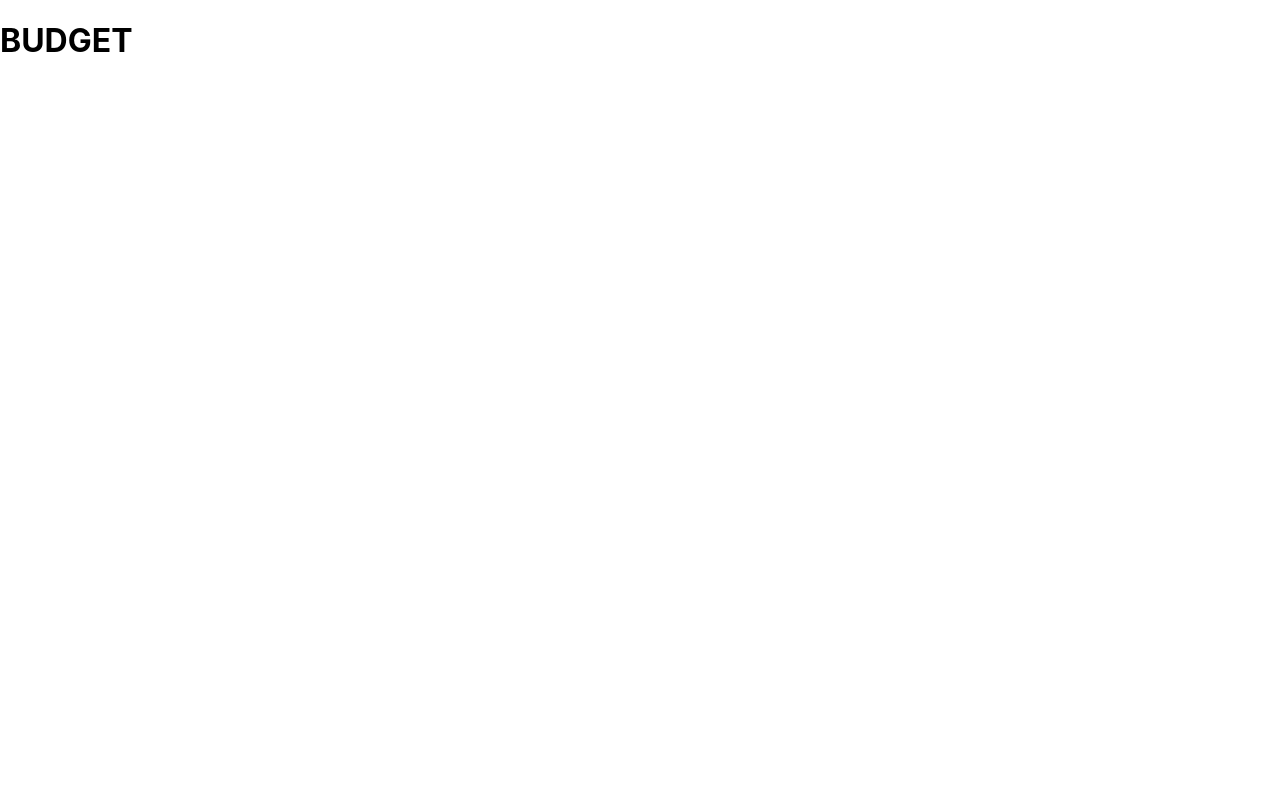
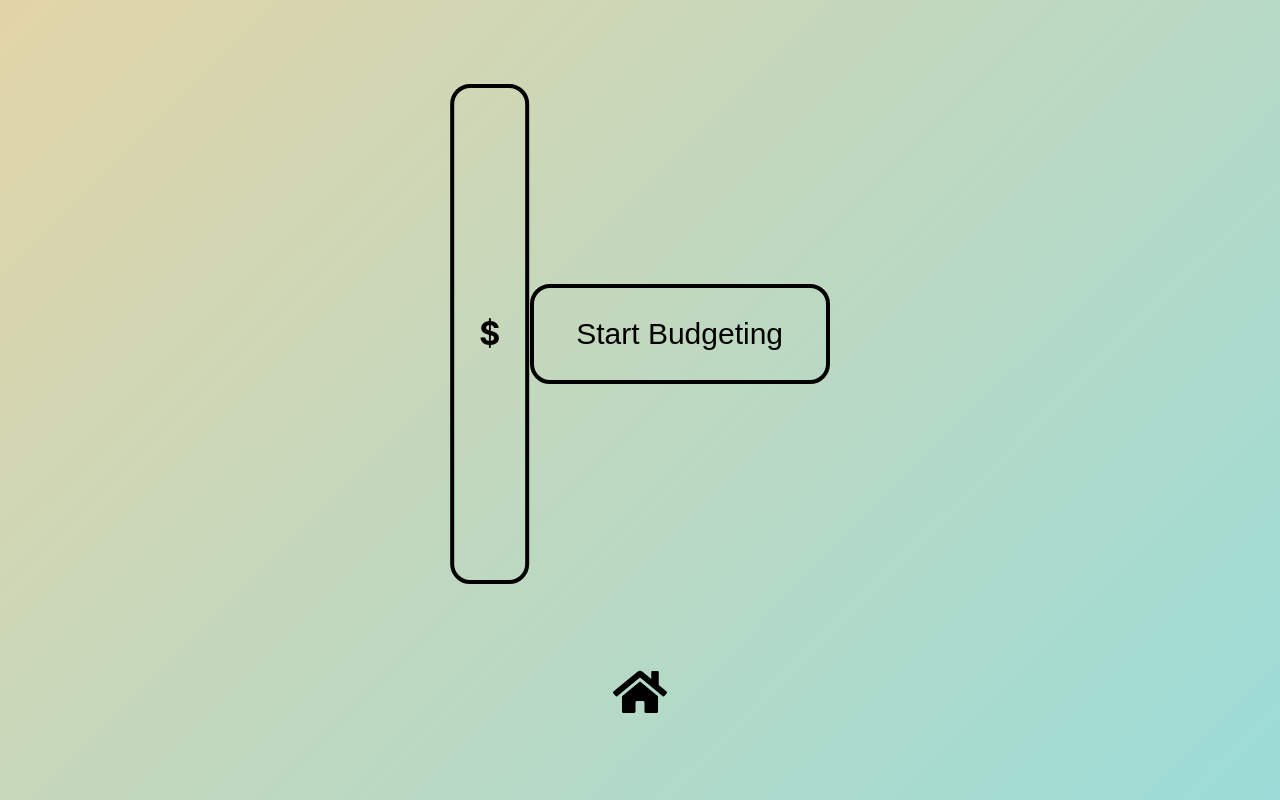
Before and after one commit to renzoregio/personal-concierge, a Next.js app: page /route/budget in a window 1280 px wide. Built offline with nearby package versions, Linux system fonts and the light colour scheme.

Commit message:
Add Budget Functionality

```diff
--- a/components/Budget/Budget.jsx
+++ b/components/Budget/Budget.jsx
@@ -1,9 +1,111 @@
+import { useRef, useState } from "react";
 import s from "./Budget.module.css"
+import { BackToMain } from "../Home";
+
+
+import { faCheckCircle, faDollarSign, faCar, faCartPlus, faPizzaSlice, faEllipsisH, faShoppingBag } from '@fortawesome/free-solid-svg-icons'
+import { FontAwesomeIcon } from '@fortawesome/react-fontawesome'
+import '@fortawesome/fontawesome-svg-core/styles.css';
+import { config } from '@fortawesome/fontawesome-svg-core';
+config.autoAddCss = false;
 
 const Budget = () => {
+    const [percentage, setPercentage] = useState(null);
+    const [total, setTotal] = useState(null);
+    const [fixedTotal, setFixedTotal] = useState(0)
+    const [startProgram, setStartProgram] = useState(false);
+    const [foodCount, setFoodCount] = useState(0)
+    const [carCount, setCarCount] = useState(0)
+    const [shoppingCount, setShoppingCount] = useState(0)
+    const [groceryCount, setGroceryCount] = useState(0)
+    const [miscCount, setMiscCount] = useState(0)
+
+    const totalRef = useRef(null);
+    const expenseRef = useRef(null);
+
+    const setBudgetFn = (e) => {
+        e.preventDefault()
+        setTotal(totalRef.current.value)
+        setPercentage(100);
+        setFixedTotal(totalRef.current.value)
+    }
+
+
+    const addExpense = (e) => {
+        e.preventDefault()
+        const expense = parseInt(expenseRef.current.value)
+        const calculatedPercentage = (expense / fixedTotal) * 100;
+        setPercentage(percentage - calculatedPercentage)
+        setTotal(total - expense)
+        expenseRef.current.value = "";
+    }
+
+    const categories = [
+        { name: "food", badgeCount: foodCount, icon: faPizzaSlice},
+        { name: "grocery", badgeCount: groceryCount, icon: faCartPlus},
+        { name: "car", badgeCount: carCount, icon: faCar},
+        { name: "shopping", badgeCount: shoppingCount, icon: faShoppingBag},
+        { name: "misc", badgeCount: miscCount, icon: faEllipsisH},
+    ]
+
+    const incrementCount = (iconName) => {
+        if(iconName === "food"){
+            setFoodCount((prev) => prev += 1)
+        } else if (iconName === "grocery"){
+            setGroceryCount((prev) => prev += 1)
+        } else if (iconName === "car") {
+            setCarCount((prev) => prev += 1)
+        } else if (iconName === "shopping"){
+            setShoppingCount((prev) => prev += 1)
+        } else {
+            setMiscCount((prev) => prev += 1)
+        }
+    }
+
     return(
         <div className={s.container}>
-            <h1>BUDGET</h1>
+            <div>
+                <div className={s.budgetMeterContainer}>
+                    <div className={!percentage ? s.defaultBudgetMeter : s.budgetMeter} style={{ height: `${percentage}%` }}>
+                        <h1 className={s.totalMeter}>${total}</h1>
+                    </div>
+                </div>
+
+                <div>
+                    { !startProgram && <button onClick={() => {setStartProgram(true)}}  className={s.startBtn}>Start Budgeting</button>}
+                    { startProgram && !total &&
+                    <>
+                        <h1 className={s.title}>What's your budget?</h1>
+                        <form className={s.form}>
+                            <input className={s.textBox} type="text" ref={totalRef} />
+                            <button onClick={(e) => setBudgetFn(e)} className={s.submitBtn}>
+                                <FontAwesomeIcon className={s.icon} icon={faCheckCircle} size="2x" />
+                            </button>
+                        </form>
+                    </>}
+                    { total &&
+                    <div className={s.expenseContainer}>
+                        <h1 className={s.title}>What's your expense?</h1>
+                        <div className={s.categories}>
+                            {categories.map((category, i) => (
+                                <div className={s.categoryContainer} key={i} onClick={() => incrementCount(category.name)}>
+                                    <FontAwesomeIcon className={s.icon} size="2x" icon={category.icon}/>
+                                    <span className={s.badge}>{category.badgeCount}</span>
+                                </div>
+                            ))}
+                        </div>
+                        <form className={s.form}>
+                            <button className={s.submitBtn} onClick={(e) => addExpense(e)}>
+                                <FontAwesomeIcon className={s.icon} size="2x" icon={faDollarSign} />
+                            </button>
+                            <input className={s.textBox} ref={expenseRef} type="text"/>
+                        </form>
+                        <div className={s.resetBtn}>reset budget</div>
+                    </div>
+                    }
+                </div>
+            </div>
+            <BackToMain />
         </div>
     )
 }
--- a/components/Budget/Budget.module.css
+++ b/components/Budget/Budget.module.css
@@ -0,0 +1,165 @@
+.container {
+  min-height: 100vh;
+  padding: 0 0.5rem;
+  display: flex;
+  flex-direction: column;
+  font-family: -apple-system, BlinkMacSystemFont, "Segoe UI", Roboto, Helvetica,
+    Arial, sans-serif, "Apple Color Emoji", "Segoe UI Emoji", "Segoe UI Symbol";
+  justify-content: space-evenly;
+  align-items: center;
+  height: 100vh;
+  background: linear-gradient(-45deg, #70e1f5, #ffd194);
+  background-size: 200% 200%;
+  animation: gradientBackground 10s ease-in-out infinite;
+}
+
+@keyframes gradientBackground {
+  0% {
+    background-position: 0% 50%;
+  }
+  50% {
+    background-position: 100% 50%;
+  }
+  100% {
+    background-position: 0% 50%;
+  }
+}
+
+.container > div {
+  display: flex;
+  justify-content: space-around;
+  align-items: center;
+  width: 30%;
+}
+
+.title {
+  letter-spacing: 10px;
+  text-transform: uppercase;
+}
+
+.budgetMeterContainer {
+  height: 500px;
+  width: 200px;
+  transform: rotate(180deg);
+  border-radius: 20px;
+}
+
+.budgetMeter {
+  border-radius: 20px;
+  width: 100%;
+  display: flex;
+  justify-content: center;
+  align-items: center;
+  height: 100%;
+  border: 4px solid black;
+  background-image: linear-gradient(
+    to right top,
+    #051937,
+    #004d7a,
+    #008793,
+    #00bf72,
+    #a8eb12
+  );
+  background-size: 200% 200%;
+
+  animation: gradientBackground 5s linear infinite;
+}
+
+.defaultBudgetMeter {
+  background-color: transparent;
+  border-radius: 20px;
+  width: 100%;
+  display: flex;
+  justify-content: center;
+  align-items: center;
+  height: 100%;
+  border: 4px solid black;
+}
+
+.totalMeter {
+  transform: rotate(180deg);
+}
+
+.startBtn {
+  height: 100px;
+  width: 300px;
+  font-size: 30px;
+  border-radius: 20px;
+  background-color: transparent;
+  border: 4px solid black;
+  cursor: pointer;
+}
+
+.form {
+  width: 100%;
+  height: 10%;
+  display: flex;
+  justify-content: space-evenly;
+  align-items: center;
+}
+
+.textBox {
+  width: 50%;
+  padding: 10px;
+  border-radius: 20px;
+  outline: none;
+  text-align: center;
+  box-shadow: 0px 2px 5px black;
+}
+
+.submitBtn {
+  background: none;
+  color: inherit;
+  border: none;
+  padding: 0;
+  font: inherit;
+  cursor: pointer;
+  outline: inherit;
+  margin: 0px 20px;
+  color: white;
+}
+
+.icon {
+  transition: color 0.3s ease-in-out;
+}
+
+.icon:hover {
+  color: green;
+}
+
+.categories {
+  display: flex;
+  width: 100%;
+  justify-content: space-evenly;
+  margin: 55px 0px;
+}
+
+.categoryContainer {
+  color: white;
+  cursor: pointer;
+}
+
+.badge {
+  position: relative;
+  left: 5px;
+}
+
+.expenseContainer {
+  display: flex;
+  flex-direction: column;
+  align-items: center;
+  justify-content: center;
+}
+
+.resetBtn {
+  padding: 20px;
+  margin-top: 50px;
+  text-transform: uppercase;
+  font-weight: bold;
+  transition: color 0.3s ease-in-out;
+  cursor: pointer;
+}
+
+.resetBtn:hover {
+  color: red;
+}
--- /dev/null
+++ b/components/Home/ReturnHome.jsx
@@ -0,0 +1,16 @@
+import Link from "next/link"
+import { faHome } from '@fortawesome/free-solid-svg-icons'
+import { FontAwesomeIcon } from '@fortawesome/react-fontawesome'
+import '@fortawesome/fontawesome-svg-core/styles.css';
+import { config } from '@fortawesome/fontawesome-svg-core';
+config.autoAddCss = false;
+
+const ReturnHome = () => {
+    return(
+        <Link href="/">
+                <FontAwesomeIcon icon={faHome} size="3x"/>
+        </Link>
+    )
+}
+
+export default ReturnHome;
--- a/components/Home/index.js
+++ b/components/Home/index.js
@@ -1 +1,2 @@
 export { default as Home } from "./Home"
+export {default as BackToMain} from "./ReturnHome"
--- a/components/ToDo/ToDos.jsx
+++ b/components/ToDo/ToDos.jsx
@@ -1,5 +1,6 @@
 import s from "./ToDos.module.css"
 import {useState, useRef} from "react"
+import { BackToMain } from "../Home"
 
 
 import { faCheck, faCheckCircle, faTrash, faHistory } from '@fortawesome/free-solid-svg-icons'
@@ -56,6 +57,7 @@ export default function ToDos(){
 
     return (
         <div className={s.container}>
+            <div className={s.toDosContainer}>
                 <div>
                     <h1 className={s.title}>add a to do</h1>
                     <form className={s.toDoForm}>
@@ -90,5 +92,7 @@ export default function ToDos(){
                 )}
                 </div>
             </div>
+            <BackToMain />
+        </div>
     )
 }
--- a/components/ToDo/ToDos.module.css
+++ b/components/ToDo/ToDos.module.css
@@ -2,6 +2,7 @@
   min-height: 100vh;
   padding: 0 0.5rem;
   display: flex;
+  flex-direction: column;
   font-family: -apple-system, BlinkMacSystemFont, "Segoe UI", Roboto, Helvetica,
     Arial, sans-serif, "Apple Color Emoji", "Segoe UI Emoji", "Segoe UI Symbol";
   justify-content: space-evenly;
@@ -10,6 +11,13 @@
   background: linear-gradient(-45deg, #70e1f5, #ffd194);
   background-size: 200% 200%;
   animation: gradientBackground 10s ease-in-out infinite;
+}
+
+.toDosContainer {
+  display: flex;
+  justify-content: space-evenly;
+  align-items: center;
+  width: 100%;
 }
 
 .title {
```
Lines whose indentation alone changed are shown as unchanged.
